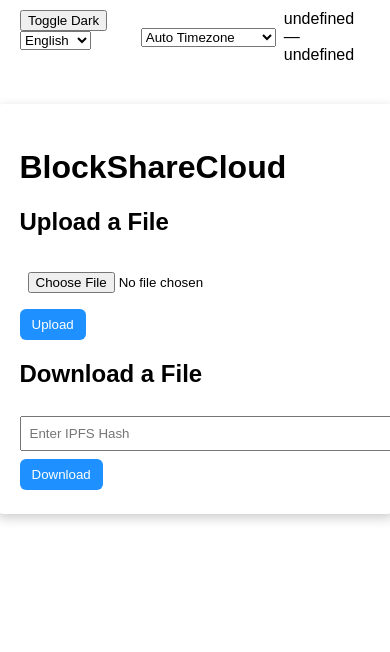
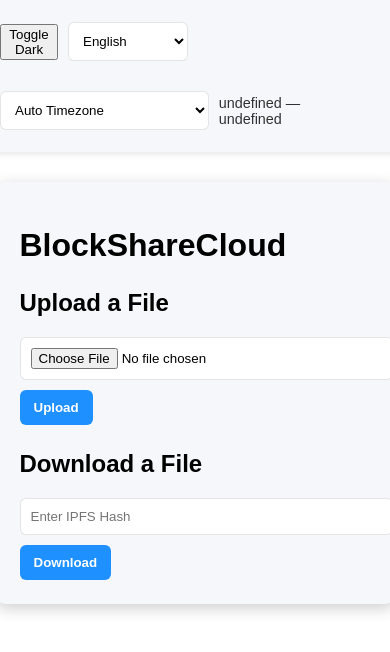
Before and after one commit to Shsrma/ASproject_hybrid, a Flask app: page / in a window 390 px wide. Shown: the top 652 px of the page. Run offline with Flask 3, Linux system fonts and the light colour scheme; data that the repository does not hold is empty; parts of the project's set-up code (start-up, migrations or seed data) failed here and were passed over.

Commit message:
second attempt

```diff
--- a/python/app.py
+++ b/python/app.py
@@ -1,79 +1,141 @@
-from flask import Flask, request, render_template, send_file, jsonify, redirect, url_for
+from flask import Flask, request, render_template, send_file, jsonify
 import os
 from ipfs import IPFSClient
 from blockchain import Blockchain
 from api_bridge import verify_blockchain, get_timezone_info, translate
 
-app = Flask(__name__)
+app = Flask(__name__, template_folder="templates")
+
+# -------------------------
+# Load IPFS + Blockchain
+# -------------------------
 ipfs_client = IPFSClient()
+
+# No file save → cloud-safe
 blockchain = Blockchain()
-UPLOAD_FOLDER = 'uploads'
-DOWNLOAD_FOLDER = 'downloads'
 
-# Ensure upload and download directories exist
+# -------------------------
+# Directories
+# -------------------------
+UPLOAD_FOLDER = os.environ.get("UPLOAD_FOLDER", "uploads")
+DOWNLOAD_FOLDER = os.environ.get("DOWNLOAD_FOLDER", "downloads")
+
 os.makedirs(UPLOAD_FOLDER, exist_ok=True)
 os.makedirs(DOWNLOAD_FOLDER, exist_ok=True)
 
-@app.route('/')
+# -------------------------
+# ROUTES
+# -------------------------
+@app.route("/")
 def index():
-    # Pass default UI preferences
-    return render_template('index.html', default_lang='en', default_theme='light')
+    return render_template("index.html", default_lang="en", default_theme="light")
 
-@app.route('/upload', methods=['POST'])
+# -------------------------
+# File Upload → IPFS → Blockchain
+# -------------------------
+@app.route("/upload", methods=["POST"])
 def upload_file():
-    file = request.files['file']
+    if "file" not in request.files:
+        return jsonify({"error": "No file field found"}), 400
+
+    file = request.files["file"]
+    if file.filename == "":
+        return jsonify({"error": "Empty filename"}), 400
+
+    # Save locally
     file_path = os.path.join(UPLOAD_FOLDER, file.filename)
     file.save(file_path)
 
     # Upload to IPFS
-    ipfs_hash = ipfs_client.upload_file(file_path)
+    try:
+        ipfs_hash = ipfs_client.upload_file(file_path)
+    except Exception as e:
+        return jsonify({"error": f"IPFS upload failed: {str(e)}"}), 500
 
-    # Store in blockchain
-    blockchain.create_block(len(blockchain.chain), {'file_name': file.filename, 'ipfs_hash': ipfs_hash})
+    # Store in blockchain (your FIXED blockchain)
+    blockchain.create_block({
+        "file_name": file.filename,
+        "ipfs_hash": ipfs_hash
+    })
 
-    # Optionally verify via Java service
-    verify_result = verify_blockchain({'file_name': file.filename, 'ipfs_hash': ipfs_hash})
+    # Call Java Verify Service
+    verify_result = verify_blockchain({
+        "file_name": file.filename,
+        "ipfs_hash": ipfs_hash
+    })
 
-    return jsonify({'message': 'File uploaded and stored in IPFS!', 'ipfs_hash': ipfs_hash, 'verify': verify_result})
+    return jsonify({
+        "message": "File uploaded successfully",
+        "ipfs_hash": ipfs_hash,
+        "verify": verify_result
+    })
 
-@app.route('/download', methods=['POST'])
+# -------------------------
+# File Download From IPFS
+# -------------------------
+@app.route("/download", methods=["POST"])
 def download_file():
-    ipfs_hash = request.form['ipfs_hash']
+    ipfs_hash = request.form.get("ipfs_hash")
+    if not ipfs_hash:
+        return jsonify({"error": "No IPFS hash provided"}), 400
 
-    # Search for the block with the given IPFS hash to retrieve the original filename
+    # Lookup original name in blockchain
     original_filename = None
     for block in blockchain.chain:
-        if block.data.get('ipfs_hash') == ipfs_hash:
-            original_filename = block.data.get('file_name')
+        if isinstance(block.data, dict) and block.data.get("ipfs_hash") == ipfs_hash:
+            original_filename = block.data["file_name"]
             break
 
-    if original_filename is None:
-        return 'Error: IPFS hash not found in the blockchain.'
+    if not original_filename:
+        return jsonify({"error": "Hash not found in blockchain"}), 404
 
-    # Download the file from IPFS and save it locally in the 'downloads' folder
-    file_obj = ipfs_client.download_file(ipfs_hash, DOWNLOAD_FOLDER)
-    file_path = os.path.join(DOWNLOAD_FOLDER, ipfs_hash)  # Path where the file was saved
+    # Download from IPFS
+    try:
+        downloaded_path = ipfs_client.download_file(ipfs_hash, DOWNLOAD_FOLDER)
+    except Exception as e:
+        return jsonify({"error": f"IPFS download failed: {str(e)}"}), 500
 
-    if not os.path.exists(file_path):
-        return f'Error: File {ipfs_hash} not found in local storage!'
+    if not downloaded_path or not os.path.exists(downloaded_path):
+        return jsonify({"error": "Downloaded file not found"}), 500
 
-    # Rename the downloaded file to its original filename with extension
-    final_file_path = os.path.join(DOWNLOAD_FOLDER, original_filename)
-    os.rename(file_path, final_file_path)
+    # Final rename
+    final_path = os.path.join(DOWNLOAD_FOLDER, original_filename)
 
-    # Serve the file for download with the original filename and extension
-    return send_file(final_file_path, as_attachment=True, download_name=original_filename)
+    if os.path.isdir(downloaded_path):
+        files = os.listdir(downloaded_path)
+        if not files:
+            return jsonify({"error": "IPFS returned an empty folder"}), 500
+        source = os.path.join(downloaded_path, files[0])
+    else:
+        source = downloaded_path
 
-@app.route('/timezone-info')
+    if os.path.exists(final_path):
+        os.remove(final_path)
+
+    os.replace(source, final_path)
+
+    return send_file(final_path, as_attachment=True, download_name=original_filename)
+
+# -------------------------
+# Java Microservice Routes
+# -------------------------
+@app.route("/timezone-info")
 def timezone_info():
-    region = request.args.get('region')
+    region = request.args.get("region")
     return jsonify(get_timezone_info(region))
 
-@app.route('/translate-ui')
+@app.route("/translate-ui")
 def translate_ui():
-    text = request.args.get('text', 'Hello')
-    lang = request.args.get('lang', 'en')
+    text = request.args.get("text", "Hello")
+    lang = request.args.get("lang", "en")
     return jsonify(translate(text, lang))
 
-if __name__ == '__main__':
-    app.run(debug=True)
+# -------------------------
+# App Runner
+# -------------------------
+if __name__ == "__main__":
+    host = os.environ.get("FLASK_RUN_HOST", "0.0.0.0")
+    port = int(os.environ.get("FLASK_RUN_PORT", 5000))
+    debug = os.environ.get("FLASK_DEBUG", "1") == "1"
+
+    app.run(host=host, port=port, debug=debug)
--- a/static/script.js
+++ b/static/script.js
@@ -1,80 +1,152 @@
-// Handles theme, language, timezone UI behavior
-const themeToggle = document.getElementById('themeToggle');
-const langSelect = document.getElementById('langSelect');
-const tzSelect = document.getElementById('tzSelect');
-const tzDisplay = document.getElementById('tzDisplay');
-const uploadForm = document.getElementById('uploadForm');
-const uploadResult = document.getElementById('uploadResult');
+// =============================
+// ELEMENT REFERENCES
+// =============================
+const themeToggle = document.getElementById("themeToggle");
+const langSelect = document.getElementById("langSelect");
+const tzSelect = document.getElementById("tzSelect");
+const tzDisplay = document.getElementById("tzDisplay");
 
-// Restore theme
-const currentTheme = localStorage.getItem('theme') || 'light';
-document.documentElement.setAttribute('data-theme', currentTheme);
-themeToggle.textContent = currentTheme === 'dark' ? 'Toggle Light' : 'Toggle Dark';
+const uploadForm = document.getElementById("uploadForm");
+const uploadResult = document.getElementById("uploadResult");
 
-themeToggle.addEventListener('click', () => {
-  const t = document.documentElement.getAttribute('data-theme') === 'dark' ? 'light' : 'dark';
-  document.documentElement.setAttribute('data-theme', t);
-  localStorage.setItem('theme', t);
-  themeToggle.textContent = t === 'dark' ? 'Toggle Light' : 'Toggle Dark';
+const downloadBtn = document.getElementById("downloadBtn"); // NEW
+const hashInput = document.getElementById("hashInput");     // NEW
+
+// =============================
+// THEME TOGGLE
+// =============================
+const savedTheme = localStorage.getItem("theme") || "light";
+document.documentElement.setAttribute("data-theme", savedTheme);
+themeToggle.textContent =
+  savedTheme === "dark" ? "Toggle Light" : "Toggle Dark";
+
+themeToggle.addEventListener("click", () => {
+  const newTheme =
+    document.documentElement.getAttribute("data-theme") === "dark"
+      ? "light"
+      : "dark";
+
+  document.documentElement.setAttribute("data-theme", newTheme);
+  localStorage.setItem("theme", newTheme);
+  themeToggle.textContent =
+    newTheme === "dark" ? "Toggle Light" : "Toggle Dark";
 });
 
-// Language switching - simple UI label changes
+// =============================
+// LANGUAGE TRANSLATION SYSTEM
+// =============================
 const translations = {
-  en: { title: 'BlockShareCloud', upload: 'Upload a File', download: 'Download a File', uploadBtn: 'Upload', downloadBtn: 'Download' },
-  hi: { title: 'ब्लॉकशेयरक्लाउड', upload: 'फ़ाइल अपलोड करें', download: 'फ़ाइल डाउनलोड करें', uploadBtn: 'अपलोड', downloadBtn: 'डाउनलोड' },
-  es: { title: 'NubeBlockShare', upload: 'Subir un archivo', download: 'Descargar un archivo', uploadBtn: 'Subir', downloadBtn: 'Descargar' }
+  en: {
+    title: "BlockShareCloud",
+    upload: "Upload a File",
+    download: "Download a File",
+    uploadBtn: "Upload",
+    downloadBtn: "Download",
+  },
+  hi: {
+    title: "ब्लॉकशेयरक्लाउड",
+    upload: "फ़ाइल अपलोड करें",
+    download: "फ़ाइल डाउनलोड करें",
+    uploadBtn: "अपलोड",
+    downloadBtn: "डाउनलोड",
+  },
+  es: {
+    title: "NubeBlockShare",
+    upload: "Subir un archivo",
+    download: "Descargar un archivo",
+    uploadBtn: "Subir",
+    downloadBtn: "Descargar",
+  },
 };
 
 function applyLang(lang) {
-  const t = translations[lang] || translations['en'];
-  document.getElementById('title').textContent = t.title;
-  document.getElementById('uploadTitle').textContent = t.upload;
-  document.getElementById('downloadTitle').textContent = t.download;
-  document.getElementById('uploadBtn').value = t.uploadBtn;
-  document.getElementById('downloadBtn').value = t.downloadBtn;
-  localStorage.setItem('lang', lang);
+  const t = translations[lang] || translations.en;
+
+  document.getElementById("title").textContent = t.title;
+  document.getElementById("uploadTitle").textContent = t.upload;
+  document.getElementById("downloadTitle").textContent = t.download;
+
+  document.getElementById("uploadBtn").textContent = t.uploadBtn;
+  document.getElementById("downloadBtn").textContent = t.downloadBtn;
+
+  localStorage.setItem("lang", lang);
 }
 
-const savedLang = localStorage.getItem('lang') || 'en';
+const savedLang = localStorage.getItem("lang") || "en";
 langSelect.value = savedLang;
 applyLang(savedLang);
 
-langSelect.addEventListener('change', (e) => {
-  applyLang(e.target.value);
+langSelect.addEventListener("change", (e) =>
+  applyLang(e.target.value)
+);
+
+// =============================
+// TIMEZONE SYSTEM
+// =============================
+function updateTimezoneDisplay(region = "") {
+  const url = region
+    ? `/timezone-info?region=${encodeURIComponent(region)}`
+    : "/timezone-info";
+
+  fetch(url)
+    .then((r) => r.json())
+    .then((data) => {
+      if (data.error) {
+        tzDisplay.textContent = "Timezone Error";
+      } else {
+        tzDisplay.textContent = `${data.timezone} — ${data.datetime}`;
+      }
+    })
+    .catch(() => {
+      tzDisplay.textContent = "TZ Error";
+    });
+}
+
+tzSelect.addEventListener("change", () => {
+  const region = tzSelect.value;
+  updateTimezoneDisplay(region || "");
 });
 
-// Timezone: call Flask endpoint which proxies Java service
-function updateTimezoneDisplay(region) {
-  const url = '/timezone-info' + (region ? ('?region=' + encodeURIComponent(region)) : '');
-  fetch(url).then(r => r.json()).then(data => {
-    if (data.error) {
-      tzDisplay.textContent = 'TZ Err';
-    } else {
-      tzDisplay.textContent = data.timezone + ' — ' + data.datetime;
+updateTimezoneDisplay();
+
+// =============================
+// FILE UPLOAD SYSTEM (AJAX)
+// =============================
+uploadForm.addEventListener("submit", async (event) => {
+  event.preventDefault();
+
+  uploadResult.textContent = "Uploading...";
+  const formData = new FormData(uploadForm);
+
+  try {
+    const resp = await fetch("/upload", {
+      method: "POST",
+      body: formData,
+    });
+
+    const json = await resp.json();
+
+    if (json.error) {
+      uploadResult.textContent = "Upload error: " + json.error;
+      return;
     }
-  }).catch(()=>{ tzDisplay.textContent = 'TZ Err'; });
-}
 
-// Auto-detect on load
-tzSelect.addEventListener('change', () => {
-  const val = tzSelect.value;
-  updateTimezoneDisplay(val || '');
+    uploadResult.innerHTML =
+      `✅ <b>Uploaded!</b><br>IPFS Hash:<br><code>${json.ipfs_hash}</code><br><br>` +
+      `Blockchain Verify:<br><code>${JSON.stringify(json.verify)}</code>`;
+  } catch (err) {
+    uploadResult.textContent = "Upload failed: " + err.message;
+  }
 });
 
-// initial
-updateTimezoneDisplay('');
+// =============================
+// DOWNLOAD BUTTON HANDLER
+// =============================
+downloadBtn.addEventListener("click", () => {
+  if (!hashInput.value.trim()) {
+    alert("Please enter an IPFS hash.");
+    return;
+  }
 
-
-// Upload via fetch to show JSON response (so we can show verify result from Java)
-uploadForm.addEventListener('submit', async (e) => {
-  e.preventDefault();
-  const formData = new FormData(uploadForm);
-  uploadResult.textContent = 'Uploading...';
-  try {
-    const resp = await fetch('/upload', { method: 'POST', body: formData });
-    const j = await resp.json();
-    uploadResult.textContent = 'Uploaded! Hash: ' + j.ipfs_hash + ' | Verify: ' + JSON.stringify(j.verify);
-  } catch (err) {
-    uploadResult.textContent = 'Upload failed: ' + err;
-  }
+  document.getElementById("downloadForm").submit();
 });
--- a/static/styles.css
+++ b/static/styles.css
@@ -1,54 +1,149 @@
+/* ================================
+   GLOBAL THEME VARIABLES
+================================ */
 :root {
   --bg: #ffffff;
-  --card: #00000000;
+  --card: #f5f7fa;
   --text: #000000;
   --accent: #1e90ff;
+  --border: rgba(0, 0, 0, 0.1);
 }
+
 [data-theme='dark'] {
   --bg: #0b0b0b;
-  --card: rgba(0,0,0,0.85);
+  --card: rgba(20, 20, 20, 0.9);
   --text: #e6eef8;
   --accent: #1e90ff;
+  --border: rgba(255, 255, 255, 0.14);
 }
+
+/* Smooth theme switching */
+* {
+  transition: background 0.3s, color 0.3s;
+}
+
+/* ================================
+   BASE LAYOUT
+================================ */
 body {
   background: var(--bg);
   color: var(--text);
   font-family: Arial, Helvetica, sans-serif;
+
   margin: 0;
   padding: 0;
+
   display: flex;
   flex-direction: column;
   align-items: center;
 }
+
+/* ================================
+   TOP BAR
+================================ */
 .topbar {
   width: 100%;
   display: flex;
   justify-content: space-between;
-  padding: 10px 20px;
-  box-sizing: border-box;
+  padding: 12px 20px;
   background: var(--card);
+  box-shadow: 0 2px 6px var(--border);
+  position: sticky;
+  top: 0;
+  z-index: 10;
 }
+
+.left,
+.right {
+  display: flex;
+  gap: 10px;
+  align-items: center;
+}
+
+/* ================================
+   MAIN CONTAINER
+================================ */
 .container {
   margin-top: 30px;
   background: var(--card);
   padding: 24px;
-  border-radius: 8px;
+  border-radius: 10px;
+
   width: 90%;
   max-width: 700px;
-  box-shadow: 0 4px 12px rgba(0,0,0,0.2);
+
+  box-shadow: 0 4px 16px rgba(0, 0, 0, 0.2);
 }
+
+/* ================================
+   INPUTS & BUTTONS
+================================ */
 .btn {
   background: var(--accent);
   color: white;
-  padding: 8px 12px;
+  padding: 10px 14px;
   border: none;
   border-radius: 6px;
   cursor: pointer;
+  font-weight: bold;
 }
-.input-text, .file-input {
-  padding: 8px;
-  margin: 8px 0;
+
+.btn:hover {
+  opacity: 0.85;
+}
+
+.input-text,
+.file-input,
+select {
+  padding: 10px;
+  margin: 10px 0;
   width: 100%;
   max-width: 420px;
+  border: 1px solid var(--border);
+  border-radius: 6px;
+  background: var(--bg);
+  color: var(--text);
 }
-.right { display: flex; gap: 8px; align-items: center; }
+
+select {
+  cursor: pointer;
+}
+
+/* ================================
+   SECTION HEADERS
+================================ */
+.upload-section,
+.download-section {
+  margin-top: 25px;
+}
+
+.upload-section h2,
+.download-section h2 {
+  margin-bottom: 10px;
+}
+
+/* ================================
+   ACCESSIBILITY HELPERS
+================================ */
+.visually-hidden {
+  position: absolute !important;
+  left: -9999px;
+  top: -9999px;
+}
+
+/* ================================
+   TIMEZONE DISPLAY
+================================ */
+.timezone-display {
+  font-size: 0.9rem;
+  opacity: 0.8;
+}
+
+/* Mobile responsive improvements */
+@media (max-width: 600px) {
+  .topbar {
+    flex-direction: column;
+    align-items: flex-start;
+    gap: 10px;
+  }
+}
--- a/templates/index.html
+++ b/templates/index.html
@@ -4,49 +4,72 @@
   <meta charset="UTF-8">
   <meta name="viewport" content="width=device-width, initial-scale=1.0">
   <title>BlockShareCloud - Hybrid</title>
-  <link rel="stylesheet" href="/static/styles.css">
+  <link rel="stylesheet" href="{{ url_for('static', filename='styles.css') }}">
+  <script defer src="{{ url_for('static', filename='script.js') }}"></script>
 </head>
+
 <body>
-  <div class="topbar">
+  <header class="topbar">
     <div class="left">
-      <button id="themeToggle">Toggle Dark</button>
-      <select id="langSelect">
+      <button id="themeToggle" type="button">Toggle Dark</button>
+
+      <label class="visually-hidden" for="langSelect">Language</label>
+      <select id="langSelect" aria-label="Select Language">
         <option value="en">English</option>
         <option value="hi">Hindi</option>
         <option value="es">Spanish</option>
       </select>
     </div>
+
     <div class="right">
-      <select id="tzSelect">
+      <label class="visually-hidden" for="tzSelect">Timezone</label>
+      <select id="tzSelect" aria-label="Select Timezone">
         <option value="">Auto Timezone</option>
         <option value="Asia/Kolkata">Asia/Kolkata</option>
         <option value="UTC">UTC</option>
         <option value="America/New_York">America/New_York</option>
       </select>
-      <span id="tzDisplay"></span>
+
+      <span id="tzDisplay" class="timezone-display"></span>
     </div>
-  </div>
+  </header>
 
-  <div class="container">
+  <main class="container">
     <h1 id="title">BlockShareCloud</h1>
-    <div class="upload-section">
+
+    <!-- Upload Section -->
+    <section class="upload-section">
       <h2 id="uploadTitle">Upload a File</h2>
-      <form id="uploadForm" action="/upload" method="post" enctype="multipart/form-data">
-        <input type="file" name="file" class="file-input" required>
-        <input type="submit" value="Upload" class="btn" id="uploadBtn">
+
+      <form id="uploadForm" method="POST" enctype="multipart/form-data">
+        <label class="visually-hidden" for="fileInput">Choose File</label>
+        <input id="fileInput" type="file" name="file" class="file-input" required>
+
+        <button id="uploadBtn" type="submit" class="btn">Upload</button>
       </form>
-      <div id="uploadResult"></div>
-    </div>
 
-    <div class="download-section">
+      <pre id="uploadResult"></pre>
+    </section>
+
+    <!-- Download Section -->
+    <section class="download-section">
       <h2 id="downloadTitle">Download a File</h2>
-      <form id="downloadForm" action="/download" method="post">
-        <input type="text" name="ipfs_hash" placeholder="Enter IPFS Hash" class="input-text" required>
-        <input type="submit" value="Download" class="btn" id="downloadBtn">
+
+      <form id="downloadForm" action="/download" method="POST">
+        <input
+          id="hashInput"
+          type="text"
+          name="ipfs_hash"
+          placeholder="Enter IPFS Hash"
+          class="input-text"
+          required
+        >
+
+        <button id="downloadBtn" type="submit" class="btn">Download</button>
       </form>
-    </div>
-  </div>
+    </section>
 
-  <script src="/static/script.js"></script>
+  </main>
+
 </body>
 </html>
```
Also changed, not shown: python/api_bridge.py (+36 -9 lines), python/blockchain.py (+62 -8 lines), python/ipfs.py (+54 -8 lines), python/requirements.txt (+11 -2 lines), 6 other files.
